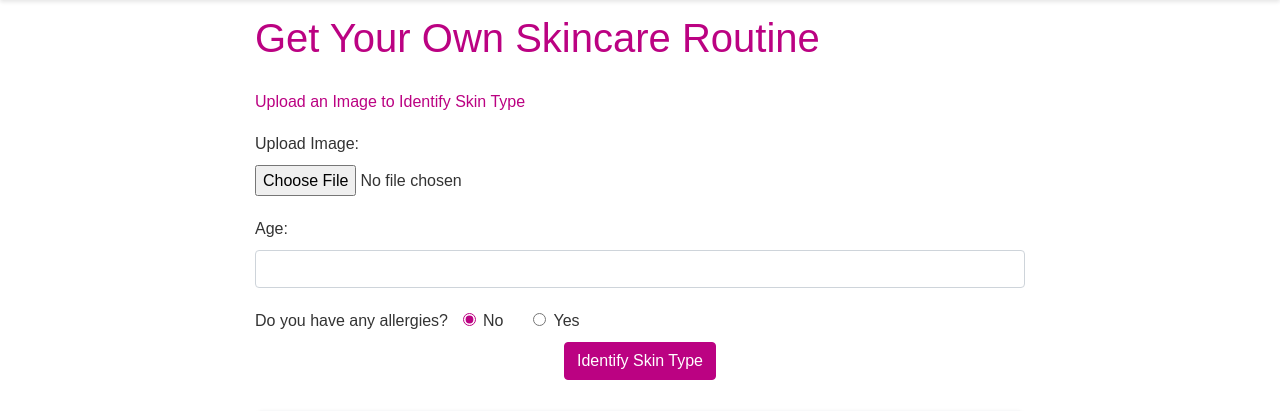
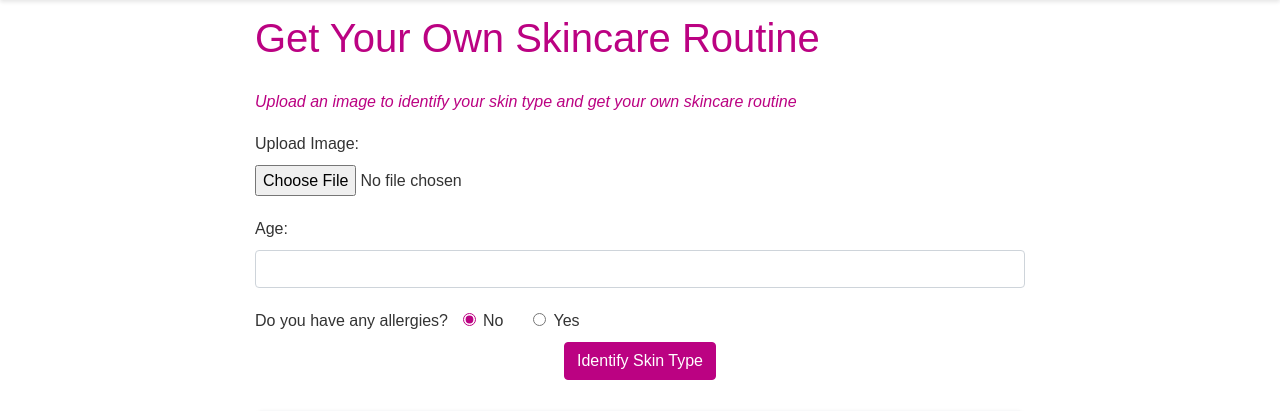
Before and after one commit to SANJANASOLANGA/SkinTypeClassification, a Flask app: page /identify in a window 1280 px wide. Shown: the part 96-507 px from the top of the page. Run offline with Flask 3, Linux system fonts and the light colour scheme; some libraries are stand-ins or nearby versions.

Commit message:
Added sub title

```diff
--- a/templates/identify.html
+++ b/templates/identify.html
@@ -5,7 +5,7 @@
 {% block content %}
 
 <h1>Get Your Own Skincare Routine</h1>
-<h6>Upload an Image to Identify Skin Type</h6>
+<h6><i>Upload an image to identify your skin type and get your own skincare routine</i></h6>
 
 <form action="{{ url_for('predict') }}" method="post" enctype="multipart/form-data">
     <div class="form-group">
```
